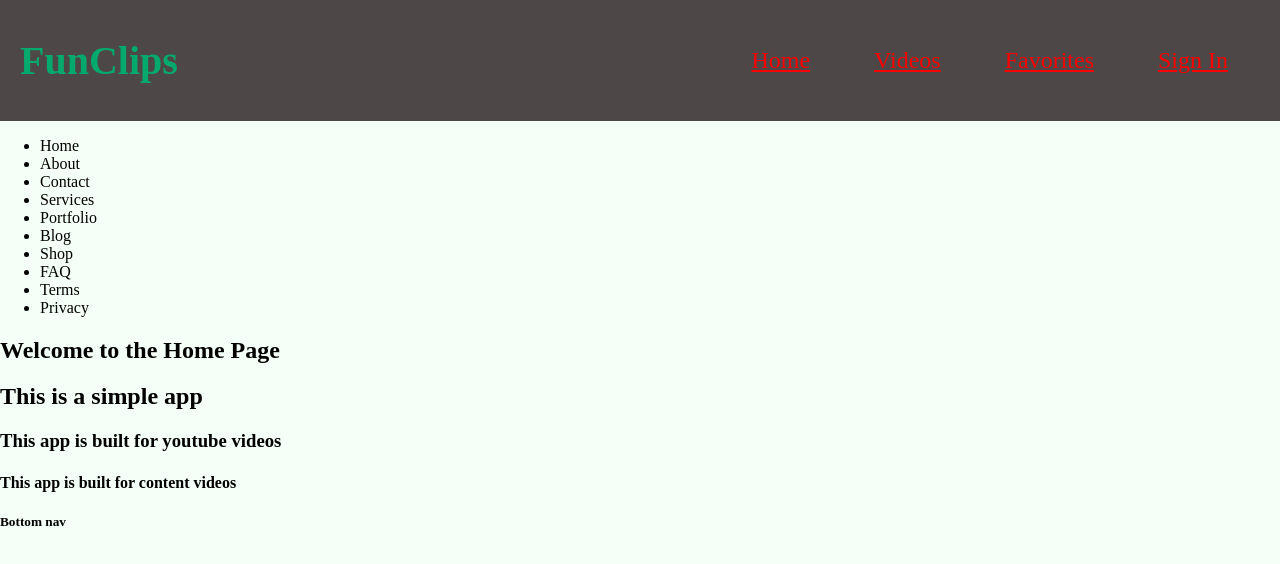
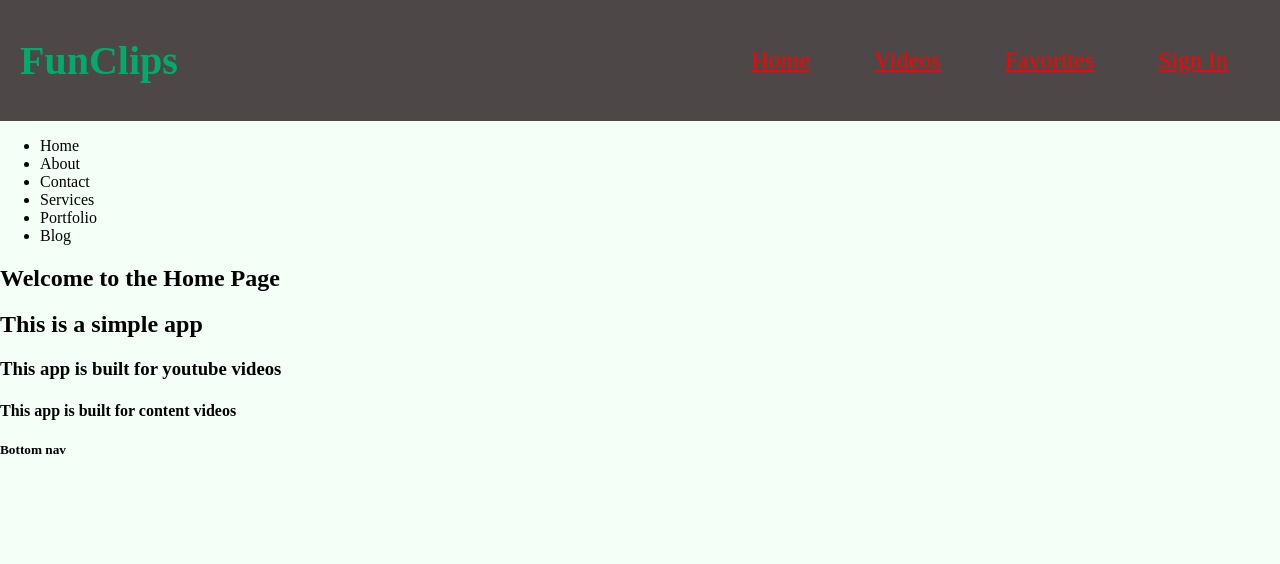
Before and after one commit to RicoMedi/fun-clips, a React (Create React App) app: page / in a window 1280 px wide. Shown: the top 564 px of the page. Built offline with nearby package versions, Linux system fonts and the light colour scheme; a web font is replaced by a local one.

Commit message:
clean up

```diff
--- a/src/home/HomePage.js
+++ b/src/home/HomePage.js
@@ -12,10 +12,7 @@ export const HomePage = () => {
           <li>Services</li>
           <li>Portfolio</li>
           <li>Blog</li>
-          <li>Shop</li>
-          <li>FAQ</li>
-          <li>Terms</li>
-          <li>Privacy</li>
+
         </ul>
       </nav>
      </header>
```
